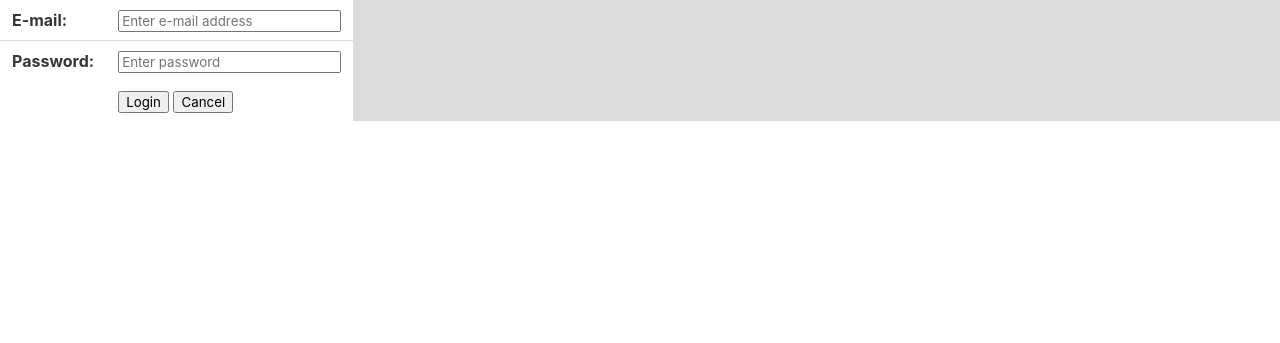
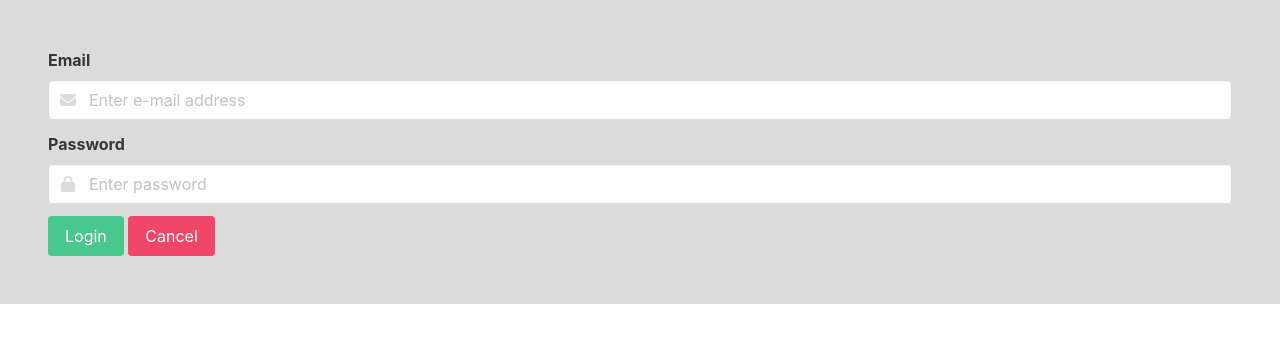
Before and after one commit to br0ch0n-BU/CS602_Term_Project_Rochon, a Node server app: page /login in a window 1280 px wide. Shown: the part 56-399 px from the top of the page. Run offline with Node 20, Linux system fonts and the light colour scheme; some libraries are stand-ins or nearby versions.

Commit message:
style login form

```diff
--- a/views/layouts/main_logo.handlebars
+++ b/views/layouts/main_logo.handlebars
@@ -12,6 +12,11 @@
     <script
       src="/javascripts/clickActions.js"
       type="text/javascript"
+      defer
+    ></script>
+    <script
+      src="https://kit.fontawesome.com/df90b7453b.js"
+      crossorigin="anonymous"
       defer
     ></script>
   </head>
--- a/views/loginView.handlebars
+++ b/views/loginView.handlebars
@@ -1,43 +1,47 @@
+<section class="section">
   {{#if newUser}}
-  <h2>Thanks for registering! Sign in now!</h2>
+    <div class="notification is-success">Thanks for registering! Sign in now!</div>
   {{/if}}
-<div class="table-responsive">
   <form method="post" action="/login">
-    <table class="table table-condensed">
-      <tbody>
-        <tr>
-          <th>E-mail: </th>
-          <td><input
+
+    <div class="field">
+      <label class="label">Email</label>
+      <div class="control has-icons-left has-icons-right">
+        <input
+          class="input"
           type="email"
           name="email"
           required
           placeholder="Enter e-mail address"
-            /></td>
-        </tr>
-        <tr>
-          <th>Password: </th>
-          <td><input
+        />
+        <span class="icon is-small is-left">
+          <i class="fas fa-envelope"></i>
+        </span>
+      </div>
+    </div>
+
+    <div class="field">
+      <label class="label">Password</label>
+      <div class="control has-icons-left">
+        <input
+          class="input"
           type="password"
           name="password"
           required
           placeholder="Enter password"
-            /></td>
-        </tr>
-      </tbody>
-      <tfooter>
-        <tr>
-          <td></td>
-          <td>
-            <input type="submit" value="Login" class="btn btn-success" />
+        />
+        <span class="icon is-small is-left">
+          <i class="fas fa-lock"></i>
+        </span>
+      </div>
+    </div>
+    <input type="submit" value="Login" class="button is-success" />
     <input
       type="button"
       value="Cancel"
-              class="btn btn-danger"
+      class="button is-danger"
       onclick="cancelGoHome()"
     />
-          </td>
-        </tr>
-      </tfooter>
-    </table>
+
   </form>
-</div>
+</section>
```
Lines whose indentation alone changed are shown as unchanged.
